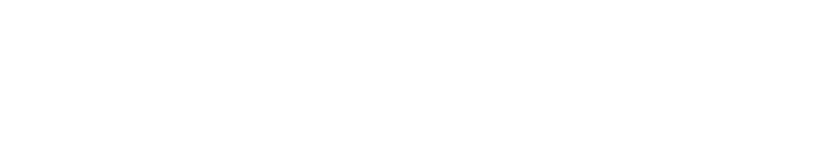
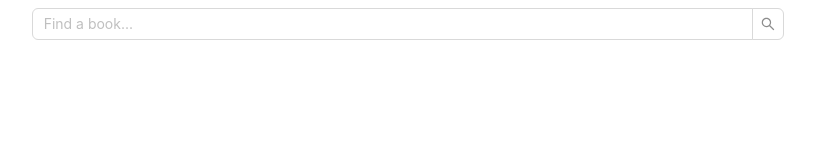
Before and after one commit to TheBookProj/book-app, a React (Create React App) app: page /home in a window 1280 px wide. Before the commit this address had no page. Shown: the top 160 px of the page, without its empty margins (232-1047 px from the left). Built offline with nearby package versions, Linux system fonts and the light colour scheme.

Commit message:
modified routes

```diff
--- a/src/App.js
+++ b/src/App.js
@@ -14,6 +14,7 @@ function App() {
           <Route path="/" element={<Login/>} />
           <Route path="/book-details" element={<BookDetails />} />
           <Route path="/sign-up" element={<Signup />} />
+          <Route path="/home" element={<SearchBooks />} />
         </Routes>
       </Router>
 
--- a/src/components/Login/Login.js
+++ b/src/components/Login/Login.js
@@ -14,6 +14,7 @@ function Login() {
         .then((userCredential) => {
             console.log(userCredential.user);
             message.success("Successfully logged in.");
+            navigate('/home')
         })
         .catch((error) => {
             console.log(error)
--- a/src/components/SearchBooks/SearchBooks.js
+++ b/src/components/SearchBooks/SearchBooks.js
@@ -4,7 +4,7 @@ import { useState, useEffect } from "react"
 import BookCard from "../BookCard/BookCard";
 import { getBooksService } from "../../getServices/getBooksService";
 import axios from "axios";
-import { useSearchParams, useNavigate } from "react-router-dom";
+import { useSearchParams, useNavigate, useLocation } from "react-router-dom";
 
 function SearchBooks() {
     const [bookList, setBookList] = useState([]);
@@ -13,6 +13,7 @@ function SearchBooks() {
     const [searchParams] = useSearchParams();
     const params = new URLSearchParams(searchParams);
     const navigate = useNavigate();
+    const location = useLocation();
     const bookQuery = params.get("q");
 
     const { Search } = Input;
@@ -33,7 +34,7 @@ function SearchBooks() {
         params.delete("q")
         params.append("q", query)
         navigate({
-            pathname: "/",
+            pathname: location.pathname,
             search: `?${params.toString()}`
           });
     }
--- a/src/components/Signup/Signup.js
+++ b/src/components/Signup/Signup.js
@@ -4,10 +4,12 @@ import { app } from '../../firebaseConfig'
 import { getAuth, createUserWithEmailAndPassword } from "firebase/auth";
 import { getUsersService } from '../../getServices/getUsersService';
 import axios from 'axios';
+import { useNavigate } from 'react-router-dom';
 
 function Signup() {
 
     const { Title } = Typography;
+    const navigate = useNavigate();
 
     const submitForm = async (values) => {
         const auth = getAuth(app)
@@ -19,6 +21,7 @@ function Signup() {
                 .then((userCredential) => {
                     message.success("Successfully created your account.")
                     console.log(userCredential.user)
+                    navigate('/')
                   })
                   .catch((error) => {
                     message.error("There was an error in creating your account.")
```
